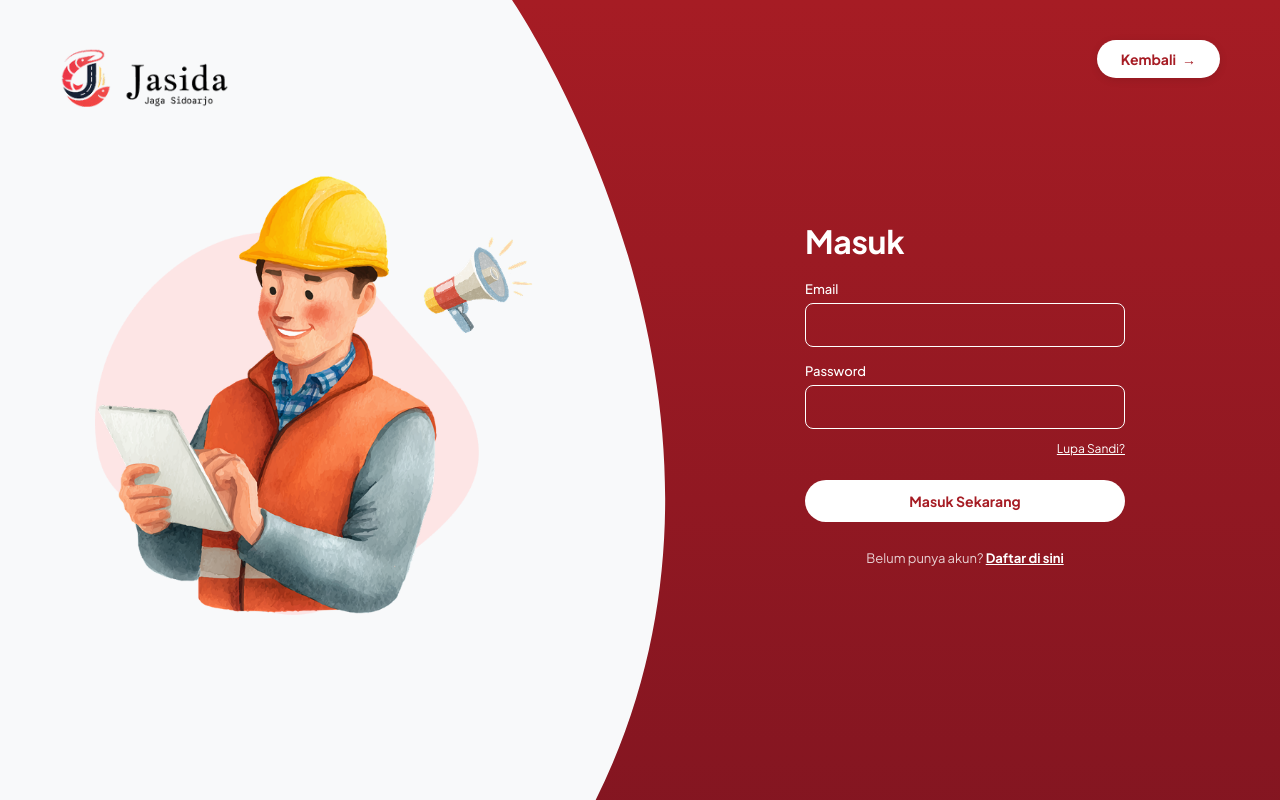
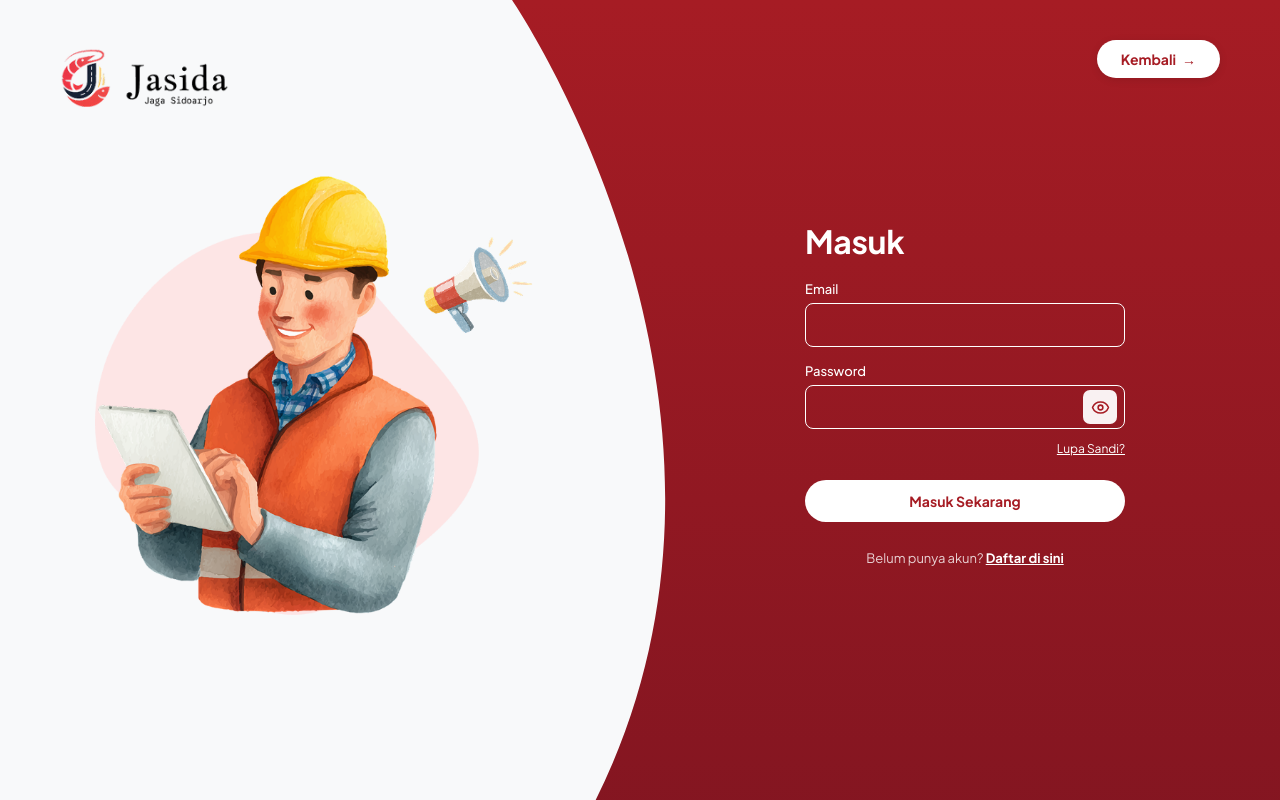
Before and after one commit to pekoponn/Jasida, a React (Vite) app: page /login in a window 1280 px wide. Built offline with nearby package versions, Linux system fonts and the light colour scheme; no server answers; a web font is replaced by a local one.

Commit message:
Tambahkan tombol lihat password pada halaman masuk dan daftar

```diff
--- a/src/components/PasswordResetForm.jsx
+++ b/src/components/PasswordResetForm.jsx
@@ -61,8 +61,8 @@ export default function PasswordResetForm({ reset, inputStyle, buttonStyle, link
 
   const field = { display: 'flex', flexDirection: 'column', gap: 6, fontSize: 13 };
   return <div style={{ color: '#fff', marginTop: 20 }}>
-    {editing && loading && <p role="status">Memeriksa tautan…</p>}
-    {invalid && <p role="alert">Tautan tidak valid atau sudah kedaluwarsa. Gunakan form reset sandi.</p>}
+    {editing && loading && !saved && <p role="status">Memeriksa tautan…</p>}
+    {invalid && !saved && <p role="alert">Tautan tidak valid atau sudah kedaluwarsa. Gunakan form reset sandi.</p>}
     {!editing && <p style={{ fontSize: 13 }}>Masukkan email yang terdaftar dan sandi baru.</p>}
     {!saved && !invalid && !(editing && loading) && <form onSubmit={submit} style={{ display: 'flex', flexDirection: 'column', gap: 16 }}>
       {!editing && <label style={field}>Email
--- a/src/pages/LoginPage.jsx
+++ b/src/pages/LoginPage.jsx
@@ -1,6 +1,7 @@
 import PasswordResetForm from '../components/PasswordResetForm.jsx';
 import { useState } from 'react';
 import { Navigate, useNavigate, useLocation } from 'react-router-dom';
+import { Eye, EyeOff } from 'lucide-react';
 import { useAuth } from '../lib/AuthContext.jsx';
 import workerIllustration from '../assets/worker-illustration.png';
 import brandLogo from '../assets/brand-logo.png';
@@ -16,6 +17,7 @@ export default function LoginPage() {
   const [mode, setMode] = useState('login'); // 'login' | 'register'
   const [email, setEmail] = useState('');
   const [password, setPassword] = useState('');
+  const [showPassword, setShowPassword] = useState(false);
   const [username, setUsername] = useState('');
   const [error, setError] = useState(null);
   const [notice, setNotice] = useState(null);
@@ -140,14 +142,25 @@ export default function LoginPage() {
             </Field>
 
             <Field label="Password">
+              <span style={passwordFieldStyle}>
                 <input
-                type="password"
+                  type={showPassword ? 'text' : 'password'}
                   value={password}
                   onChange={(e) => setPassword(e.target.value)}
                   required
                   minLength={6}
-                style={inputStyle}
+                  style={{ ...inputStyle, width: '100%', paddingRight: 50, boxSizing: 'border-box' }}
                 />
+                <button
+                  type="button"
+                  onClick={() => setShowPassword((visible) => !visible)}
+                  aria-label={showPassword ? 'Sembunyikan password' : 'Tampilkan password'}
+                  aria-pressed={showPassword}
+                  style={passwordVisibilityButton}
+                >
+                  {showPassword ? <EyeOff size={19} aria-hidden="true" /> : <Eye size={19} aria-hidden="true" />}
+                </button>
+              </span>
             </Field>
 
             {mode === 'login' && (
@@ -172,7 +185,7 @@ export default function LoginPage() {
             {mode === 'login' ? 'Belum punya akun?' : 'Sudah punya akun?'}{' '}
             <button
               type="button"
-              onClick={() => { setMode(mode === 'login' ? 'register' : 'login'); setError(null); }}
+              onClick={() => { setMode(mode === 'login' ? 'register' : 'login'); setShowPassword(false); setError(null); }}
               style={linkBtn}
             >
               {mode === 'login' ? 'Daftar di sini' : 'Masuk di sini'}
@@ -367,6 +380,29 @@ const inputStyle = {
   outline: 'none'
 };
 
+const passwordFieldStyle = {
+  position: 'relative',
+  display: 'block',
+  width: '100%'
+};
+
+const passwordVisibilityButton = {
+  position: 'absolute',
+  top: '50%',
+  right: 8,
+  transform: 'translateY(-50%)',
+  display: 'grid',
+  placeItems: 'center',
+  width: 34,
+  height: 34,
+  padding: 0,
+  border: 'none',
+  borderRadius: 7,
+  background: 'rgba(255, 255, 255, 0.94)',
+  color: '#A61C24',
+  cursor: 'pointer'
+};
+
 const forgotLink = {
   alignSelf: 'flex-end',
   background: 'none',
```
Also changed, not shown: 1 other file (tests, documents, lock files or other folders). Lines whose indentation alone changed are shown as unchanged.
